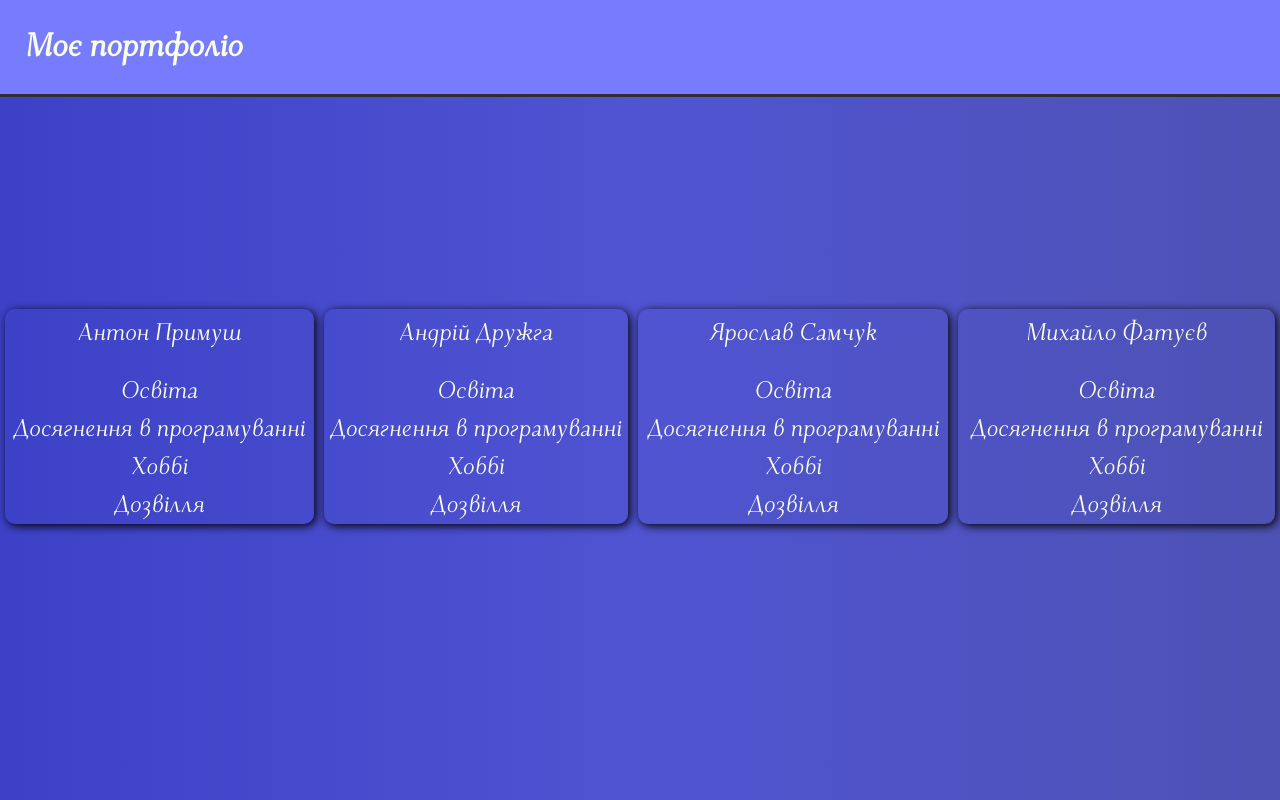
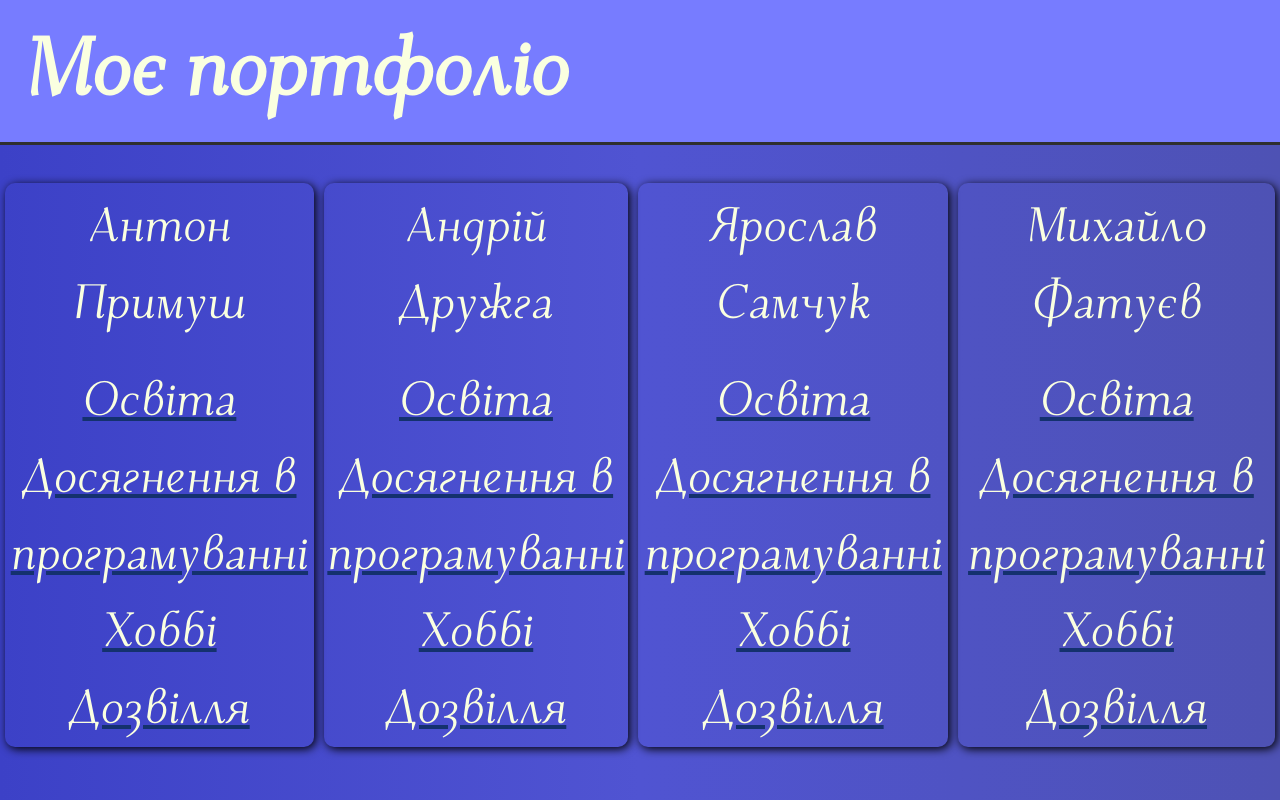
Before and after one commit to PrymushAnton/my_portfolio, a Django app: page / in a window 1280 px wide. Run offline with Django 4.2, Linux system fonts and the light colour scheme.

Commit message:
update font size

```diff
--- a/project_site/progect/anton/static/anton/css/anton.css
+++ b/project_site/progect/anton/static/anton/css/anton.css
@@ -5,9 +5,9 @@
     margin-left: 5%;
 }
 
-p{
+/* p{
     font-size: 25px;
-}
+} */
 
 #AntonSchool{
     font-size: 25px;
--- a/project_site/progect/main/static/main/css/main.css
+++ b/project_site/progect/main/static/main/css/main.css
@@ -27,4 +27,5 @@ main div a{
     display: inline-block;
     text-align: center;
     width: 100%;
+    text-decoration: solid underline rgb(20, 49, 110) 4px;
 }
--- a/project_site/progect/main/static/main/css/style.css
+++ b/project_site/progect/main/static/main/css/style.css
@@ -28,7 +28,9 @@ header{
     border-bottom: 3px solid #2f2f2f;
 }
 header h1{
+    margin: 7px;
     margin-left: 2%;
+    font-size: 5em;
 }
 
 p{
@@ -37,15 +39,19 @@ p{
 
 a{
     color: #faffe0;
-    text-decoration: 0;
+    text-decoration: rgb(175, 174, 154) 4px dotted underline;
+
+    /* text-decoration: layer; */
 }
 
 header a{
     margin-right: 2%;
-    font-size: 200%;
+    font-size: 4em;
 }
 
-
+main{
+    font-size: 2em;
+}
 
 iframe {
     border-radius: 5%;
--- a/project_site/progect/misha/static/misha/css/style.css
+++ b/project_site/progect/misha/static/misha/css/style.css
@@ -1,9 +1,6 @@
-p{
-    font-size: 25px;
-}
 
 #MishaEducation{
-    font-size: 25px;
+    /* font-size: 25px; */
     margin-left: 2%;
 }
 
```
